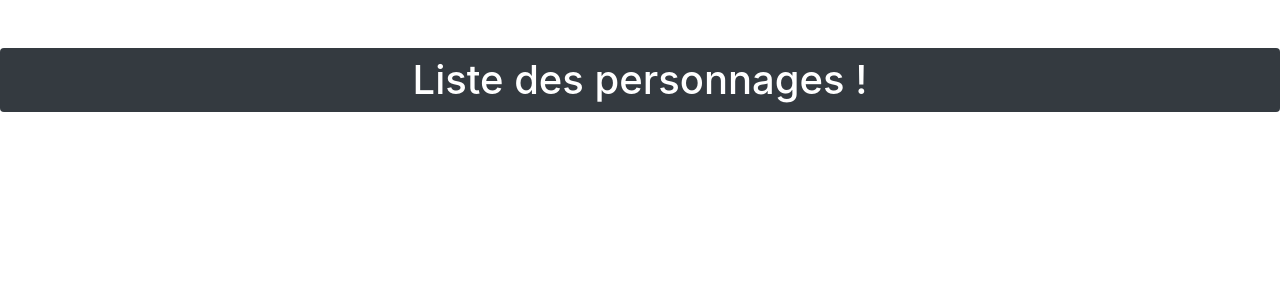
After one commit to Estelle-Rose/myFirstSymfony, a Symfony app: template templates/personnage/persos.html.twig in a window 1280 px wide. The commit adds this page. Shown: the top 300 px of the page. Run offline with Twig, Linux system fonts and the light colour scheme; the template is opened without the code that fills it, so the values that code supplies are empty; some libraries are stand-ins or nearby versions.

Commit message:
first commit

```diff
--- a/templates/base.html.twig
+++ b/templates/base.html.twig
@@ -5,15 +5,25 @@
         <title>{% block title %}Welcome!{% endblock %}</title>
         {# Run `composer require symfony/webpack-encore-bundle`
            and uncomment the following Encore helpers to start using Symfony UX #}
+        <link rel="stylesheet" href="https://cdn.jsdelivr.net/npm/bootstrap@4.6.0/dist/css/bootstrap.min.css" integrity="sha384-B0vP5xmATw1+K9KRQjQERJvTumQW0nPEzvF6L/Z6nronJ3oUOFUFpCjEUQouq2+l" crossorigin="anonymous">
+
         {% block stylesheets %}
             {#{{ encore_entry_link_tags('app') }}#}
         {% endblock %}
 
+
+    </head>
+    <body>
+
+       <h1 class="text-center my-5 py-2 mx-auto rounded border-dark bg-dark text-white"> {% block pageTitle %}{% endblock %}</h1>
+        {% block body %}{% endblock %}
         {% block javascripts %}
+            <script src="https://code.jquery.com/jquery-3.5.1.slim.min.js" integrity="sha384-DfXdz2htPH0lsSSs5nCTpuj/zy4C+OGpamoFVy38MVBnE+IbbVYUew+OrCXaRkfj" crossorigin="anonymous"></script>
+            <script src="https://cdn.jsdelivr.net/npm/popper.js@1.16.1/dist/umd/popper.min.js" integrity="sha384-9/reFTGAW83EW2RDu2S0VKaIzap3H66lZH81PoYlFhbGU+6BZp6G7niu735Sk7lN" crossorigin="anonymous"></script>
+            <script src="https://cdn.jsdelivr.net/npm/bootstrap@4.6.0/dist/js/bootstrap.min.js" integrity="sha384-+YQ4JLhjyBLPDQt//I+STsc9iw4uQqACwlvpslubQzn4u2UU2UFM80nGisd026JF" crossorigin="anonymous"></script>
+
             {#{{ encore_entry_script_tags('app') }}#}
         {% endblock %}
-    </head>
-    <body>
-        {% block body %}{% endblock %}
+
     </body>
 </html>
--- /dev/null
+++ b/templates/personnage/persos.html.twig
@@ -0,0 +1,27 @@
+{% extends 'base.html.twig' %}
+
+{% block title %}Les personnages
+{% endblock %}
+{% block pageTitle %}Liste des personnages !
+{% endblock %}
+
+{% block body %}
+	<style>
+		.example-wrapper {
+			margin: 1em auto;
+			max-width: 800px;
+			width: 95%;
+			font: 18px / 1.5 sans-serif;
+		}
+		.example-wrapper code {
+			background: #F5F5F5;
+			padding: 2px 6px;
+		}
+	</style>
+
+	<div class="example-wrapper">
+
+
+
+	</div>
+{% endblock %}
```
Also changed, not shown: src/Controller/PersonnageController.php (added, +25 -0 lines), templates/personnage/index.html.twig (added, +17 -0 lines), README.md (added).
